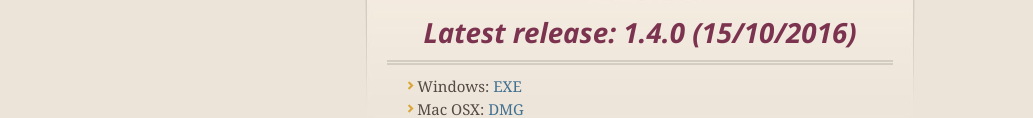
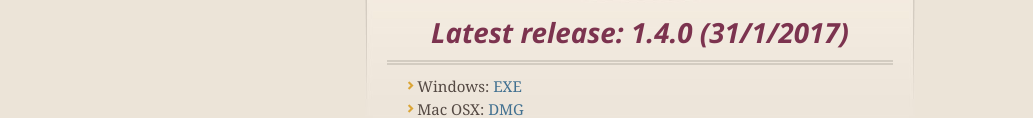
Before and after one commit to alamminsalo/orion, a plain HTML site: page index.html in a window 1280 px wide. Shown: the part 214-332 px from the top of the page, without its empty margins (0-1033 px from the left). Drawn offline with nearby package versions, Linux system fonts and the light colour scheme.

Commit message:
Update index.html

```diff
--- a/index.html
+++ b/index.html
@@ -48,7 +48,7 @@
 
       <section id="main_content">
         <h3>
-<a id="latest-releases" class="anchor" href="#latest-releases" aria-hidden="true"><span aria-hidden="true" class="octicon octicon-link"></span></a>Latest release: 1.4.0 (15/10/2016)</h3>
+<a id="latest-releases" class="anchor" href="#latest-releases" aria-hidden="true"><span aria-hidden="true" class="octicon octicon-link"></span></a>Latest release: 1.4.0 (31/1/2017)</h3>
 <ul>
 <li>Windows: <a href="https://github.com/alamminsalo/orion/releases/download/1.4.0/Orion-1.4.0.exe">EXE</a>
 </li>
```
